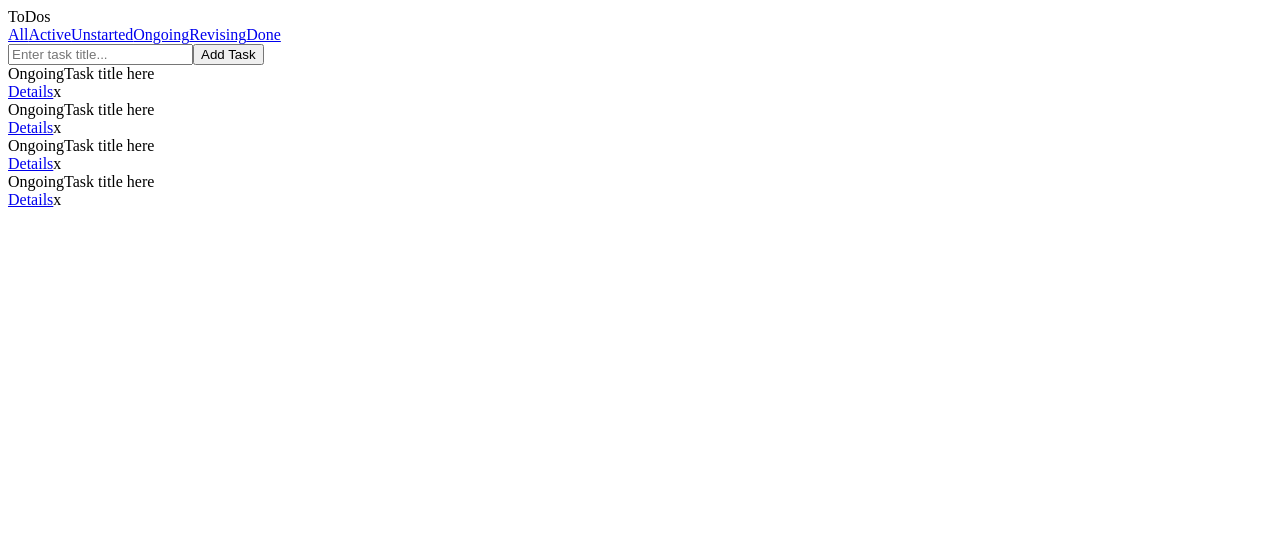
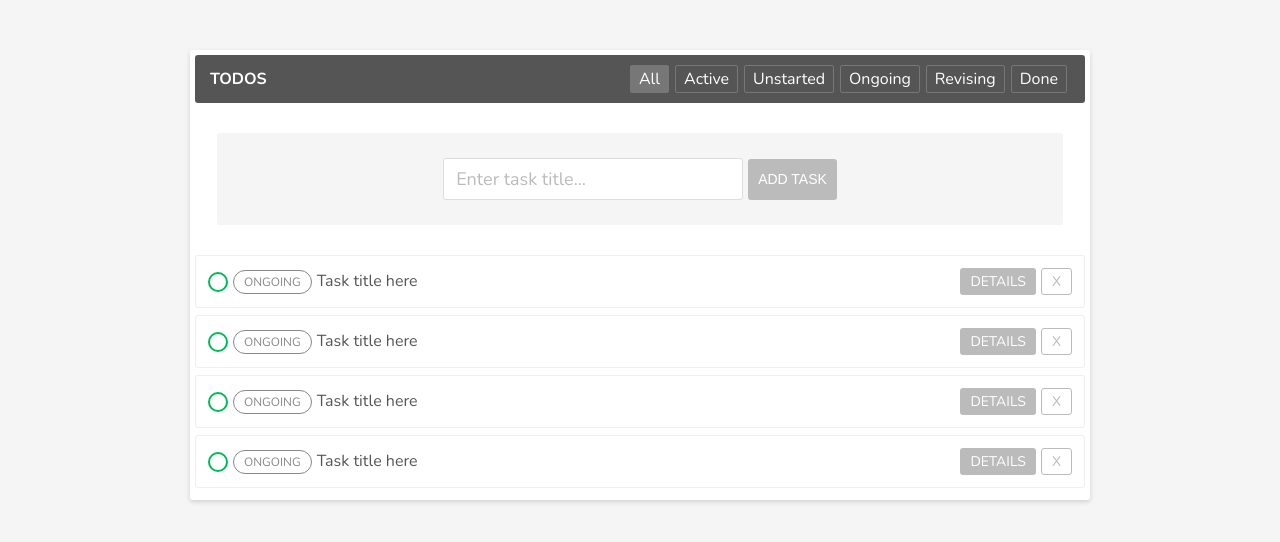
Before and after one commit to majoflosa/react-hooks-todo, a React app: page / in a window 1280 px wide. Shown: the top 542 px of the page. Built offline with nearby package versions, Linux system fonts and the light colour scheme; the HTML template or start-up script is replaced by a standard one.

Commit message:
Added html to details component; corrected routing issue for details page

```diff
--- a/package.json
+++ b/package.json
@@ -34,9 +34,11 @@
     "webpack-dev-server": "^3.2.1"
   },
   "dependencies": {
+    "css-loader": "^2.1.1",
     "react": "^16.8.5",
     "react-dom": "^16.8.5",
     "react-router": "^5.0.0",
-    "react-router-dom": "^5.0.0"
+    "react-router-dom": "^5.0.0",
+    "style-loader": "^0.23.1"
   }
 }
--- a/src/components/ToDo.jsx
+++ b/src/components/ToDo.jsx
@@ -1,4 +1,6 @@
 import React, {useState} from 'react';
+
+import { NavLink } from 'react-router-dom';
 
 const ToDo = props => {
     return (
@@ -9,7 +11,7 @@ const ToDo = props => {
                 <span className="task-title">Task title here</span>
             </div>
             <div className="task-links">
-                <a href="/details" className="btn task-details">Details</a>
+                <NavLink to="/details/5" className="btn task-details">Details</NavLink>
                 <span className="delete-task btn-border">x</span>
             </div>
         </div>
--- a/src/components/ToDoDetails.jsx
+++ b/src/components/ToDoDetails.jsx
@@ -1,8 +1,46 @@
 import React, {useState} from 'react';
+
+import { NavLink } from 'react-router-dom';
 
 const ToDoDetails = props => {
     return (
-        <div id="task-details-wrap">ToDoDetails</div>
+        <div id="task-details-wrap">
+
+            <div className="back-wrap">
+                <NavLink to="/">« Back</NavLink>
+            </div>
+            <div className="task-details-title">
+                <h4>Title:</h4>
+                <div className="details-field-wrap">
+                    <h2 className="edit-target">Task Title Here</h2>
+                    <input type="text" id="edit-title" className="edit-field" />
+                    <button className="confirm-edit btn">Save</button>
+                </div>
+            </div>
+            <div className="task-details-description">
+                <h4>Description:</h4>
+                <div className="details-field-wrap">
+                    <p className="edit-target">Lorem ipsum dolor sit amet, consectetur adipiscing elit. Pellentesque suscipit, ligula ut tincidunt eleifend, lacus nisi imperdiet nunc, efficitur viverra lectus metus vitae magna. Vestibulum augue ligula, mollis suscipit maximus quis, elementum ac turpis. Integer laoreet hendrerit suscipit. Nulla non felis id quam lacinia malesuada eget vel nulla. Sed non volutpat velit.</p>
+                    <textarea name="" id="edit-description" cols="30" rows="5" className="edit-field"></textarea>
+                    <button className="confirm-edit btn">Save</button>
+                </div>
+            </div>
+            <div className="task-details-status-wrap">
+                <h4>Status</h4>
+                <div>
+                    <span className="task-status selected-status">Unstarted</span>
+                    <span className="task-status">Ongoing</span>
+                    <span className="task-status">Revising</span>
+                    <span className="task-status">Done</span>
+                </div>
+            </div>
+
+            <div className="delete-section">
+                <h4>Delete "Task title here"?</h4>
+                <button className="btn">Delete</button>
+            </div>
+
+        </div>
     );
 }
 
--- a/src/routes.js
+++ b/src/routes.js
@@ -7,6 +7,7 @@ import ToDoDetails from './components/ToDoDetails';
 const routes = (
     <Switch>
         <Route path="/details/:id" component={ToDoDetails} />
+        {/* <Route path="/details/" component={ToDoDetails} /> */}
         <Route path="/active" component={Home} />
         <Route path="/unstarted" component={Home} />
         <Route path="/ongoing" component={Home} />
--- /dev/null
+++ b/src/style.css
@@ -0,0 +1,250 @@
+@import url("https://fonts.googleapis.com/css?family=Nunito:400,700");
+* {
+  box-sizing: border-box;
+}
+
+body {
+  margin: 0;
+  font-family: "Nunito", sans-serif;
+  color: #555555;
+}
+
+.outer-wrap {
+  min-height: 100vh;
+  background: #f5f5f5;
+  padding: 50px 0;
+}
+
+.content-wrap {
+  width: 90%;
+  max-width: 900px;
+  margin: 0 auto;
+  padding: 5px;
+  background: #ffffff;
+  border-radius: 3px;
+  box-shadow: 0 2px 5px rgba(0, 0, 0, 0.15);
+}
+
+a, a:hover, a:active, a:visited {
+  color: inherit;
+  text-decoration: none;
+}
+
+.btn, .btn-border, a.btn, a.btn-border {
+  display: inline-block;
+  text-transform: uppercase;
+  padding: 4px 10px;
+  font-size: 14px;
+  border-radius: 3px;
+  background: #bbbbbb;
+  color: #ffffff;
+  cursor: pointer;
+  border: none;
+  outline: none
+}
+.btn:hover, .btn-border:hover, a.btn:hover, a.btn-border:hover {
+  background: #999999;
+}
+
+.btn-border {
+  padding: 3px 10px;
+  background: none;
+  border: 1px solid #bbbbbb;
+  color: #bbbbbb;
+}
+.btn-border:hover {
+  background: #bbbbbb;
+  color: #ffffff;
+}
+
+input[type="text"], textarea {
+  display: block;
+  border-radius: 3px;
+  border: 1px solid #dddddd;
+  padding: 8px 12px;
+  margin: 0 auto;
+  outline: none;
+  font-family: inherit;
+}
+input[type="text"]:focus, textarea:focus {
+  outline: none;
+  border-color: #888888;
+}
+input[type="text"]::placeholder, textarea::placeholder {
+  color: #bbbbbb;
+}
+
+#header {
+  background: #555555;
+  color: #ffffff;
+  padding: 10px 15px;
+  border-radius: 3px;
+  display: flex;
+  justify-content: space-between;
+  align-items: center;
+}
+
+#logo {
+  text-transform: uppercase;
+  font-weight: bold;
+}
+
+#site-nav a {
+  display: inline-block;
+  border: 1px solid #777777;
+  padding: 2px 8px;
+  margin: 0 3px;
+  border-radius: 2px;
+}
+#site-nav a.current, #site-nav a:hover {
+  background: #777777;
+}
+
+#task-creator {
+  text-align: center;
+  width: 95%;
+  margin: 30px auto;
+  padding: 25px;
+  border-radius: 3px;
+  background: #f5f5f5;
+}
+
+#task-input {
+  width: 90%;
+  max-width: 300px;
+  font-size: 18px;
+  display: inline-block;
+  vertical-align: middle;
+}
+
+#create-task {
+  padding: 12px 10px 13px;
+  margin-left: 5px;
+  vertical-align: middle;
+}
+
+#task-list {
+  width: 95%;
+  margin: 0 auto 25px;
+}
+
+.task-wrap {
+  display: flex;
+  justify-content: space-between;
+  align-items: center;
+  border: 1px solid #eeeeee;
+  border-radius: 3px;
+  padding: 12px;
+  margin: 7px auto;
+}
+.task-wrap span {
+  vertical-align: middle;
+}
+
+.mark-done {
+  display: inline-block;
+  vertical-align: middle;
+  margin: 0 5px 0 0;
+  height: 20px;
+  width: 20px;
+  border-radius: 50%;
+  border: 2px solid #00bb55;
+  cursor: pointer;
+}
+
+.task-status {
+  font-size: 12px;
+  text-transform: uppercase;
+  border-radius: 99px;
+  border: 1px solid #888888;
+  color: #888888;
+  padding: 3px 10px;
+  margin: 0 5px 0 0;
+  display: inline-block;
+}
+
+.done .mark-done {
+  background: #00bb55;
+}
+.done .task-title {
+  text-decoration: line-through;
+  font-style: italic;
+  color: #aaaaaa;
+}
+.done .task-status {
+  background: #888888;
+  color: #ffffff;
+}
+
+.task-links * {
+  vertical-align: middle;
+}
+
+.btn.task-details {
+  margin-right: 5px;
+  display: inline-block;
+}
+
+#task-details-wrap {
+  width: 95%;
+  margin: 30px auto;
+}
+#task-details-wrap h4 {
+  margin-bottom: 3px;
+}
+
+.back-wrap {
+  border-bottom: 1px dashed #dddddd;
+  padding: 0 0 5px;
+  margin: 0 0 15px;
+}
+
+.details-field-wrap {
+  border: 1px solid #ffffff;
+  border-radius: 3px;
+  padding: 4px 0;
+}
+.details-field-wrap:hover {
+  padding: 4px 8px;
+  margin-left: -8px;
+  cursor: pointer;
+  border-color: #dddddd;
+}
+
+.edit-field {
+  display: none !important;
+  width: 100%;
+}
+
+.confirm-edit.btn, .confirm-edit.btn-border {
+  display: none;
+}
+
+.editing .edit-field {
+  display: block !important;
+}
+.editing .edit-target {
+  display: none !important;
+}
+.editing .confirm-edit.btn, .editing .confirm-edit.btn-border {
+  display: block;
+  margin: 5px 0 0;
+  float: right;
+}
+
+.task-details-title h2 {
+  margin: 0;
+}
+
+.task-details-description p {
+  margin: 0;
+}
+
+.task-details-status-wrap .task-status {
+  font-size: initial;
+  cursor: pointer;
+  opacity: 0.7;
+}
+.task-details-status-wrap .task-status.selected-status, .task-details-status-wrap .task-status:hover {
+  opacity: 1;
+}
--- a/webpack.config.js
+++ b/webpack.config.js
@@ -7,6 +7,7 @@ module.exports = {
     output: {
         path: path.resolve( __dirname, 'dist/js'),
         filename: 'main.js',
+        publicPath: '/'
     },
 
     resolve: {
@@ -20,12 +21,14 @@ module.exports = {
         publicPath: '/js/',
         port: 8080,
         watchContentBase: true,
-        compress: true
+        compress: true,
+        historyApiFallback: true
     },
 
     module: {
         rules: [
-            { test: /\.jsx?$/, exclude: /node_modules/, use: 'babel-loader' }
+            { test: /\.jsx?$/, exclude: /node_modules/, use: 'babel-loader' },
+            { test: /\.css$/, exclude: /node_modules/, use: ['style-loader', 'css-loader'] },
         ]
     },
 
```
Also changed, not shown: src/components/App.jsx (+2 -11 lines), 2 other files (tests, documents, lock files or other folders).
